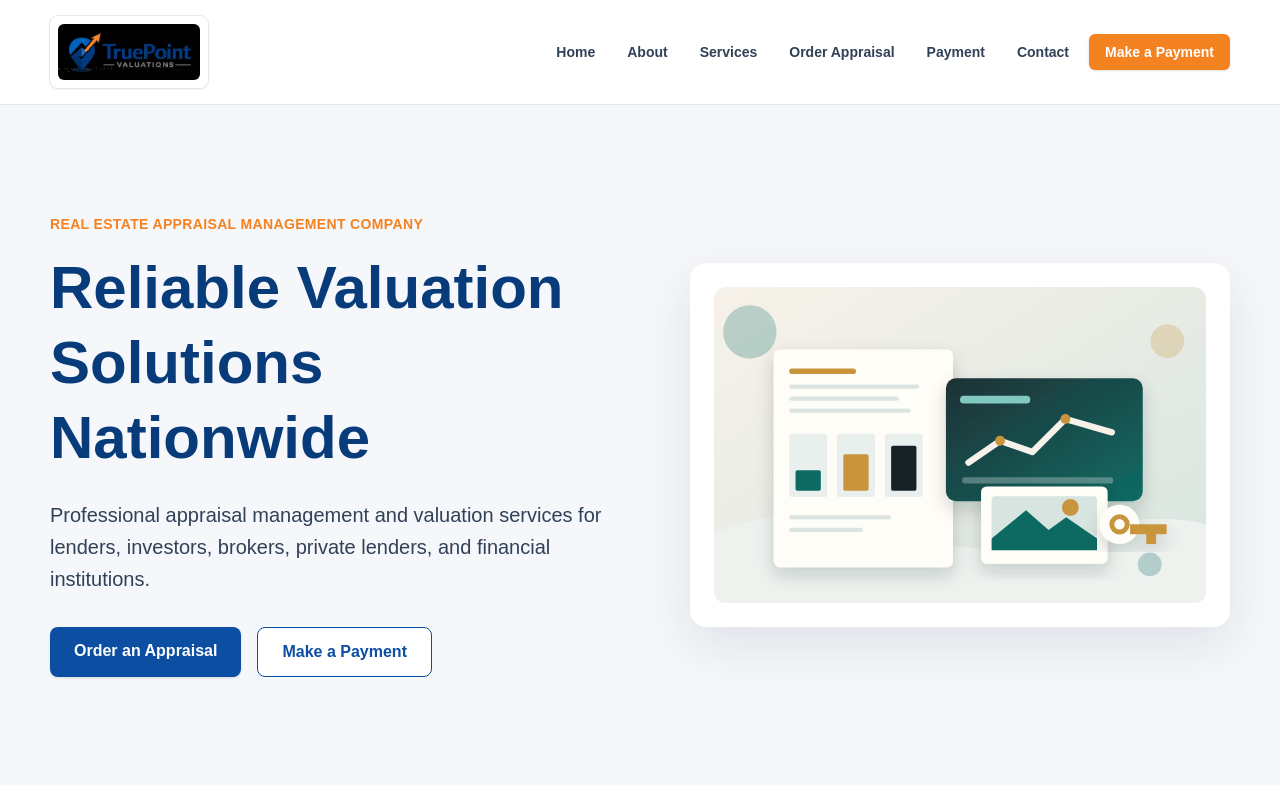
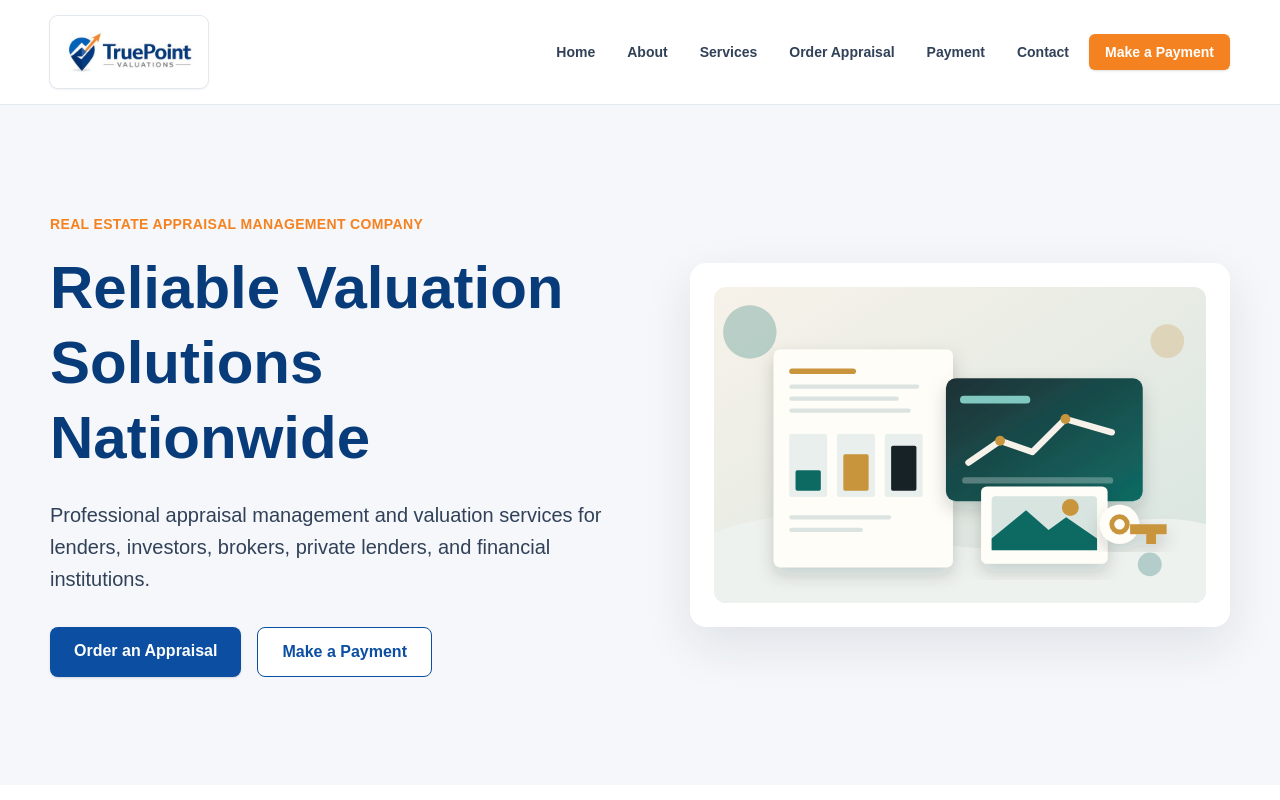
Before and after one commit to mconklin-boop/True-point-Valuations, a Next.js app: page / in a window 1280 px wide. Shown: the top 800 px of the page. Built offline with nearby package versions, Linux system fonts and the light colour scheme.

Commit message:
Use white-background logo in header

```diff
--- a/components/Logo.tsx
+++ b/components/Logo.tsx
@@ -8,9 +8,9 @@ export function Logo() {
       aria-label="TruePoint Valuations home"
     >
       <img
-        src="/logo.jpg"
+        src="/logo-header-white.jpg"
         alt="TruePoint Valuations"
-        className="h-14 w-auto max-w-[260px] rounded-md object-contain"
+        className="h-14 w-auto max-w-[260px] rounded-md bg-white object-contain"
       />
     </Link>
   );
```
Also changed, not shown: public/logo-header-white.jpg (added).
